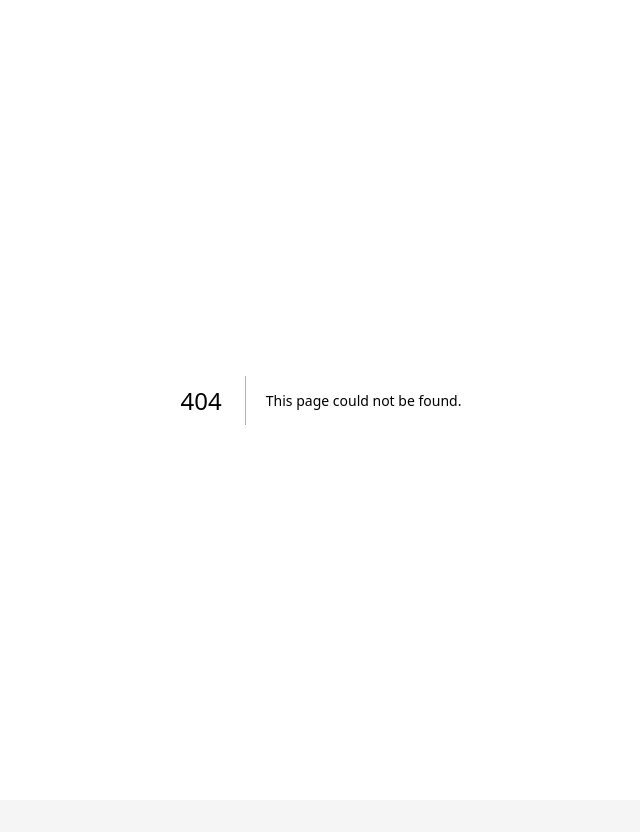
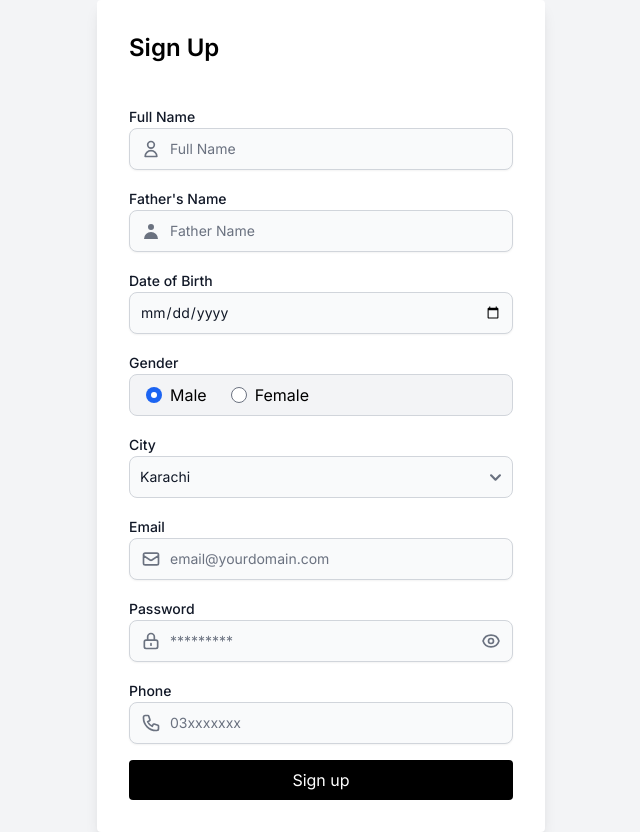
Before and after one commit to Bilalets/etss, a Next.js app: page /signup in a window 1280 px wide. Before the commit this address had no page. Shown: the whole page, without its empty margins (319-959 px from the left). Before the commit the page ends 800 px from the top, so only its background shows below. Built offline with nearby package versions, Linux system fonts and the light colour scheme.

Commit message:
signup front end has completed

```diff
--- a/app/(login)/page.tsx
+++ b/app/(login)/page.tsx
@@ -7,13 +7,13 @@ import { SubmitHandler, useForm } from 'react-hook-form';
 import { signIn } from 'next-auth/react';
 import { toast } from 'react-hot-toast';
 import { AiOutlineLoading } from 'react-icons/ai';
+import Link from 'next/link';
 interface FormValues {
   email: string;
   password: string;
 }
 
 const LoginScreen: React.FC = () => {
-  const rememberMeRef = useRef<HTMLInputElement>(null);
   const [loading, setLoading] = useState(false);
   const router = useRouter();
   const {
@@ -24,7 +24,7 @@ const LoginScreen: React.FC = () => {
 
   const onSubmit: SubmitHandler<FormValues> = (data) => {
     setLoading(true);
-    console.log(data);
+
     signIn('credentials', {
       ...data,
       redirect: false,
@@ -36,7 +36,7 @@ const LoginScreen: React.FC = () => {
         }
         if (callback?.ok && !callback.error) {
           toast.success('Logged in success ');
-          router.push('/superadmin/dashboard/statistics');
+          router.replace('/superadmin/dashboard/statistics');
         }
       })
       .finally(() => setLoading(false));
@@ -46,7 +46,7 @@ const LoginScreen: React.FC = () => {
   return (
     <form onSubmit={handleSubmit(onSubmit)}>
       <div className="flex items-center justify-center min-h-screen bg-gray-100">
-        <div className="bg-white p-8 rounded shadow-lg max-w-sm w-full">
+        <div className="bg-white p-8 rounded shadow-lg max-w-md w-full">
           <h2 className="text-2xl font-semibold mb-4">Login</h2>
           <div className="mb-4">
             <Label htmlFor="email" value="Email" />
@@ -77,17 +77,7 @@ const LoginScreen: React.FC = () => {
               </span>
             )}{' '}
           </div>
-          <div className="mb-4 flex items-center">
-            <input
-              type="checkbox"
-              id="rememberMe"
-              ref={rememberMeRef}
-              className="mr-2"
-            />
-            <label htmlFor="rememberMe" className="text-gray-700">
-              Remember Me
-            </label>
-          </div>
+
           <div className="flex justify-end">
             {loading ? (
               <Button
@@ -108,6 +98,15 @@ const LoginScreen: React.FC = () => {
               </button>
             )}
           </div>
+          <div className="flex justify-between mt-10">
+            <p className="text-sm cursor-pointer">Forgot password?</p>
+            <p className="text-sm">
+              Not a member yet?{' '}
+              <span className="font-bold text-sm cursor-pointer text-sky-400">
+                <Link href={'/signup'}>Sign up</Link>
+              </span>
+            </p>
+          </div>
         </div>
       </div>
     </form>
--- /dev/null
+++ b/app/(login)/signup/cities.ts
@@ -0,0 +1,41 @@
+export const cities = [
+  {
+    city: 'Karachi',
+  },
+  {
+    city: 'Lahore',
+  },
+  {
+    city: 'Faisalabad',
+  },
+  {
+    city: 'Rawalpindi',
+  },
+  {
+    city: 'Gujranwala',
+  },
+  {
+    city: 'Peshawar',
+  },
+  {
+    city: 'Multan',
+  },
+  {
+    city: 'Saidu Sharif',
+  },
+  {
+    city: 'Hyderabad City',
+  },
+  {
+    city: 'Islamabad',
+  },
+  {
+    city: 'Quetta',
+  },
+  {
+    city: 'Cantonment',
+  },
+  {
+    city: 'Wahga',
+  },
+];
--- /dev/null
+++ b/app/(login)/signup/page.tsx
@@ -0,0 +1,265 @@
+'use client';
+import { Button, Label, Select, TextInput } from 'flowbite-react';
+import {
+  HiOutlineUser,
+  HiUser,
+  HiOutlineMail,
+  HiOutlinePhone,
+  HiOutlineLockClosed,
+  HiOutlineEye,
+  HiOutlineEyeOff,
+} from 'react-icons/hi';
+import { SubmitHandler, useForm } from 'react-hook-form';
+import { AiOutlineLoading } from 'react-icons/ai';
+import React, { useState } from 'react';
+import { cities } from './cities';
+import { useRouter } from 'next/navigation';
+import axios from 'axios';
+
+interface FormValues {
+  fullName: String;
+  fatherName: String;
+  email: String;
+  phone: number;
+  dob: Date;
+  password: string;
+}
+const getPasswordStrength = (password: string): string => {
+  // You can define your own rules for password strength calculation
+  const strongRegex =
+    /^(?=.*[a-z])(?=.*[A-Z])(?=.*\d)(?=.*[@$!%*?&])[A-Za-z\d@$!%*?&]{8,}$/;
+  const mediumRegex = /^(?=.*[a-z])(?=.*[A-Z])(?=.*\d)[A-Za-z\d]{8,}$/;
+
+  if (strongRegex.test(password)) {
+    return 'strong';
+  } else if (mediumRegex.test(password)) {
+    return 'medium';
+  } else {
+    return 'weak';
+  }
+};
+const SignUp = () => {
+  const [loading, setLoading] = useState<boolean>(false);
+  const [passwordStrength, setPasswordStrength] = useState<string>('');
+  const [showPassword, setShowPassword] = useState<boolean>(false);
+  const router = useRouter();
+  const handlePasswordChange = (event: React.ChangeEvent<HTMLInputElement>) => {
+    const password = event.target.value;
+    setPasswordStrength(getPasswordStrength(password));
+  };
+  const {
+    register,
+    handleSubmit,
+    formState: { errors },
+  } = useForm<FormValues>();
+  const onSubmit: SubmitHandler<FormValues> = async (data) => {
+    setLoading(true);
+    const response = await axios.post(`/api/signup`, { data });
+  };
+  const togglePasswordVisibility = () => {
+    setShowPassword(!showPassword);
+  };
+  return (
+    <>
+      <form onSubmit={handleSubmit(onSubmit)}>
+        <div className="flex items-center justify-center min-h-screen bg-gray-100">
+          <div className="bg-white p-8 rounded shadow-lg max-w-md w-full">
+            <h2 className="text-2xl font-semibold mb-4">Sign Up</h2>
+            <div className="mt-10">
+              <Label htmlFor="full_name" value="Full Name" />
+              <TextInput
+                {...register('fullName', { required: 'Full name is required' })}
+                type="Name"
+                id="fullName"
+                shadow
+                icon={HiOutlineUser}
+                placeholder="Full Name"
+              />
+              {errors.fullName && (
+                <span className=" text-sm text-red-500">
+                  {errors.fullName.message}
+                </span>
+              )}{' '}
+            </div>
+            <div className="mt-4">
+              <Label htmlFor="father_name" value="Father's Name" />
+              <TextInput
+                {...register('fatherName', {
+                  required: 'Father name is required',
+                })}
+                type="fatherName"
+                id="fatherName"
+                shadow
+                icon={HiUser}
+                placeholder="Father Name"
+              />
+              {errors.fullName && (
+                <span className=" text-sm text-red-500">
+                  {errors.fullName.message}
+                </span>
+              )}
+            </div>
+            <div className="mt-4">
+              <Label value="Date of Birth" />
+              <TextInput
+                shadow
+                type="date"
+                {...register('dob', {
+                  required: 'Date of birth required',
+                })}
+              />
+              {errors.dob && (
+                <span className="text-sm text-red-500">
+                  {errors.dob.message}
+                </span>
+              )}
+            </div>
+            <div className="mt-4">
+              <Label>Gender</Label>
+              <div className="flex  h-full w-full gap-x-6 border p-2 rounded-lg pl-4  items-center border-gray-300 bg-gray-100">
+                <div className="flex items-center">
+                  <input
+                    type="radio"
+                    id="male"
+                    name="gender"
+                    value="male"
+                    onChange={() => null}
+                    checked={true /*gender === 'male'*/}
+                    className="mr-2"
+                  />
+                  <label htmlFor="male">Male</label>
+                </div>
+                <div className="flex items-center">
+                  <input
+                    type="radio"
+                    id="female"
+                    name="gender"
+                    value="female"
+                    onChange={() => {}}
+                    checked={false /*gender === 'female'*/}
+                    className="mr-2"
+                  />
+                  <label htmlFor="female">Female</label>
+                </div>
+              </div>
+              <div className="mt-4">
+                <Label value="City" />
+                <Select>
+                  {cities.map(({ city }) => (
+                    <option key={city} value={city}>
+                      {city}
+                    </option>
+                  ))}
+                </Select>
+              </div>
+              <div className="mt-4">
+                <Label value="Email" />
+                <TextInput
+                  {...register('email', {
+                    required: 'Email is required',
+                  })}
+                  type="email"
+                  shadow
+                  icon={HiOutlineMail}
+                  placeholder="email@yourdomain.com"
+                />
+                {errors.email && (
+                  <span className="text-sm text-red-500">
+                    {errors.email.message}
+                  </span>
+                )}
+              </div>
+              <div className="mt-4">
+                <Label value="Password" />
+                <div className="flex h-full w-full">
+                  <TextInput
+                    className="w-full"
+                    shadow
+                    type={showPassword ? 'text' : 'password'}
+                    icon={HiOutlineLockClosed}
+                    {...register('password', {
+                      required: 'Password is required',
+                    })}
+                    onChange={handlePasswordChange}
+                    placeholder="*********"
+                  />
+
+                  <button
+                    className="-ml-8 z-10 text-gray-500"
+                    type="button"
+                    onClick={togglePasswordVisibility}
+                  >
+                    {showPassword ? (
+                      <HiOutlineEyeOff className="w-5 h-5" />
+                    ) : (
+                      <HiOutlineEye className="w-5 h-5" />
+                    )}
+                  </button>
+                </div>
+              </div>
+              {errors.password && <span>Password is required</span>}
+              {passwordStrength && (
+                <div
+                  className={
+                    passwordStrength === 'weak'
+                      ? `text-red-500`
+                      : passwordStrength === 'strong'
+                      ? `text-green-500`
+                      : ` text-yellow-500`
+                  }
+                >
+                  <span className="ml-2 mt-1 text-sm">{passwordStrength}</span>
+                </div>
+              )}
+              <div className="mt-4">
+                <Label value="Phone" />
+                <TextInput
+                  type="number"
+                  {...register('phone', {
+                    valueAsNumber: true,
+                    required: 'Phone number is required',
+                    max: {
+                      value: 11,
+                      message: 'Phone number must be 11 digits',
+                    },
+                  })}
+                  icon={HiOutlinePhone}
+                  shadow
+                  placeholder="03xxxxxxx"
+                />
+                {errors.phone && (
+                  <span className=" text-sm text-red-500">
+                    {errors.phone.message}
+                  </span>
+                )}
+              </div>
+            </div>
+            <div className="flex justify-end mt-4">
+              {loading ? (
+                <Button
+                  className="w-full  bg-black text-white rounded hover:bg-gray-800 focus:outline-none"
+                  isProcessing
+                  processingSpinner={
+                    // eslint-disable-next-line react/jsx-no-undef
+                    <AiOutlineLoading className="h-6 w-6 animate-spin" />
+                  }
+                >
+                  Please wait.....
+                </Button>
+              ) : (
+                <button
+                  type="submit"
+                  className="w-full px-6 py-2 bg-black text-white rounded hover:bg-gray-800 focus:outline-none"
+                >
+                  Sign up
+                </button>
+              )}
+            </div>
+          </div>
+        </div>
+      </form>
+    </>
+  );
+};
+
+export default SignUp;
```
